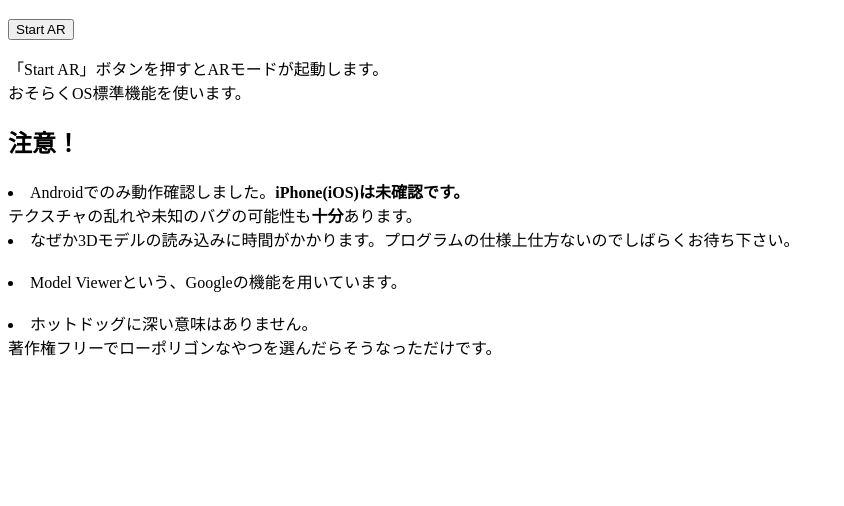
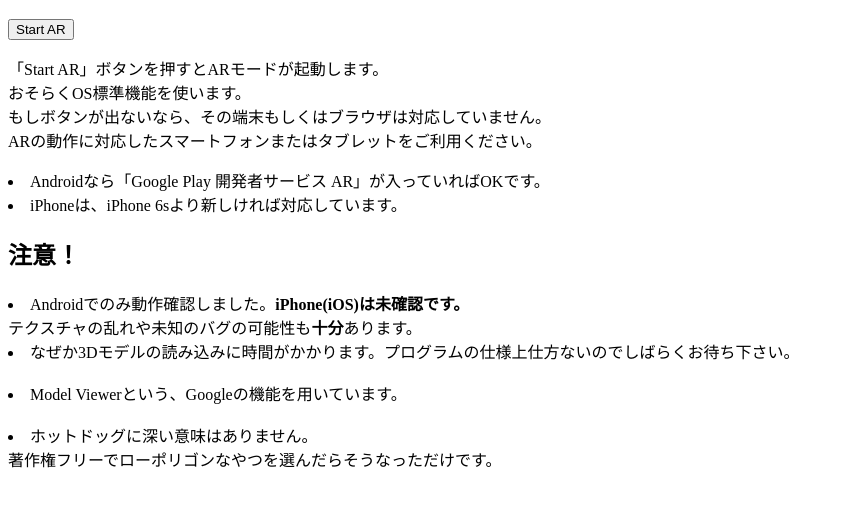
Before and after one commit to FloatingCats/artest, a plain HTML site: page index.html in a window 1280 px wide. Shown: the part 70-576 px from the top of the page, without its empty margins (0-844 px from the left). Drawn offline with Linux system fonts and the light colour scheme; some packages are replaced by stand-ins of ours; a script that the page names is missing.

Commit message:
Update index.html

```diff
--- a/index.html
+++ b/index.html
@@ -18,7 +18,8 @@
     <button id="custom-ar-button" slot="ar-button">Start AR</button>
     </model-viewer>
     <div class="A">
-      <p>「Start AR」ボタンを押すとARモードが起動します。<br>おそらくOS標準機能を使います。</p>
+      <p>「Start AR」ボタンを押すとARモードが起動します。<br>おそらくOS標準機能を使います。<br>もしボタンが出ないなら、その端末もしくはブラウザは対応していません。<br>ARの動作に対応したスマートフォンまたはタブレットをご利用ください。</p>
+      <p><li>Androidなら「Google Play 開発者サービス AR」が入っていればOKです。</li><li>iPhoneは、iPhone 6sより新しければ対応しています。</li></p>
     </div>
   <div class="cp_blockdesign01">
   <div class="cp_authorname">
```
